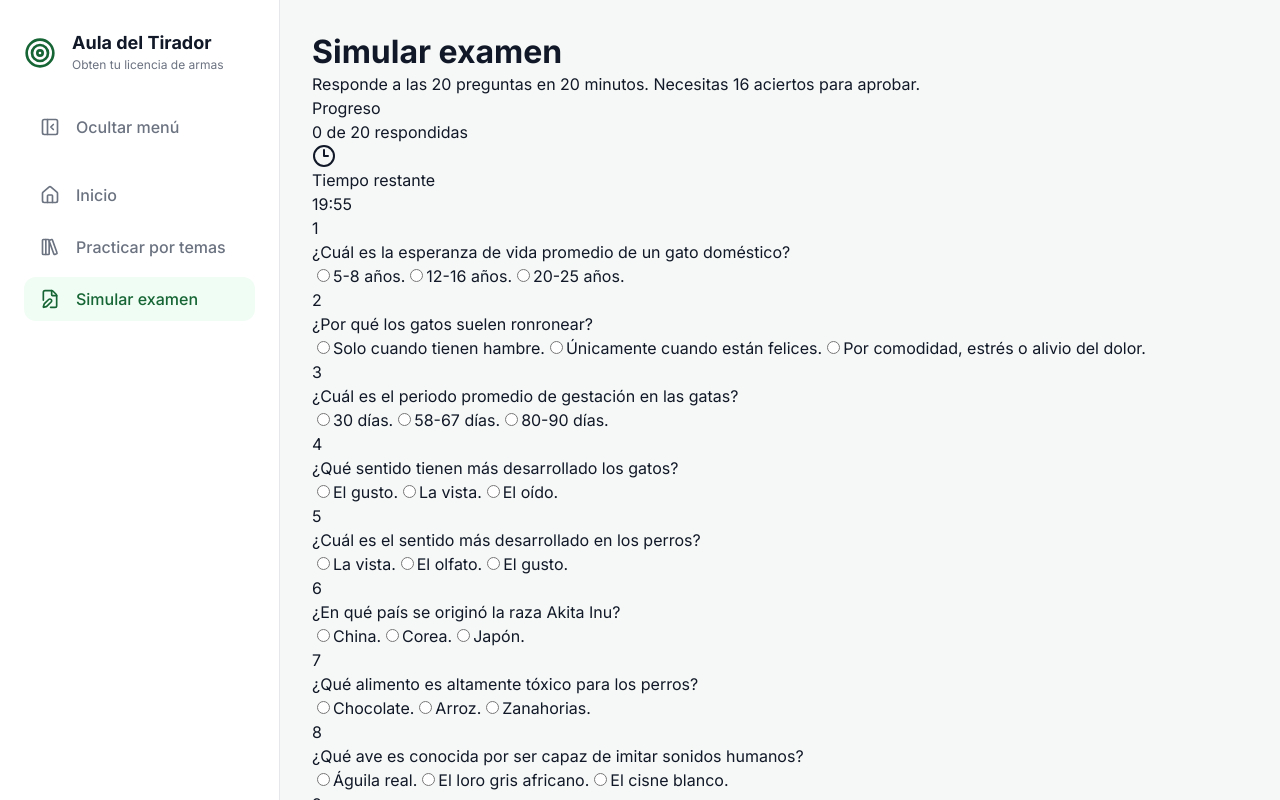
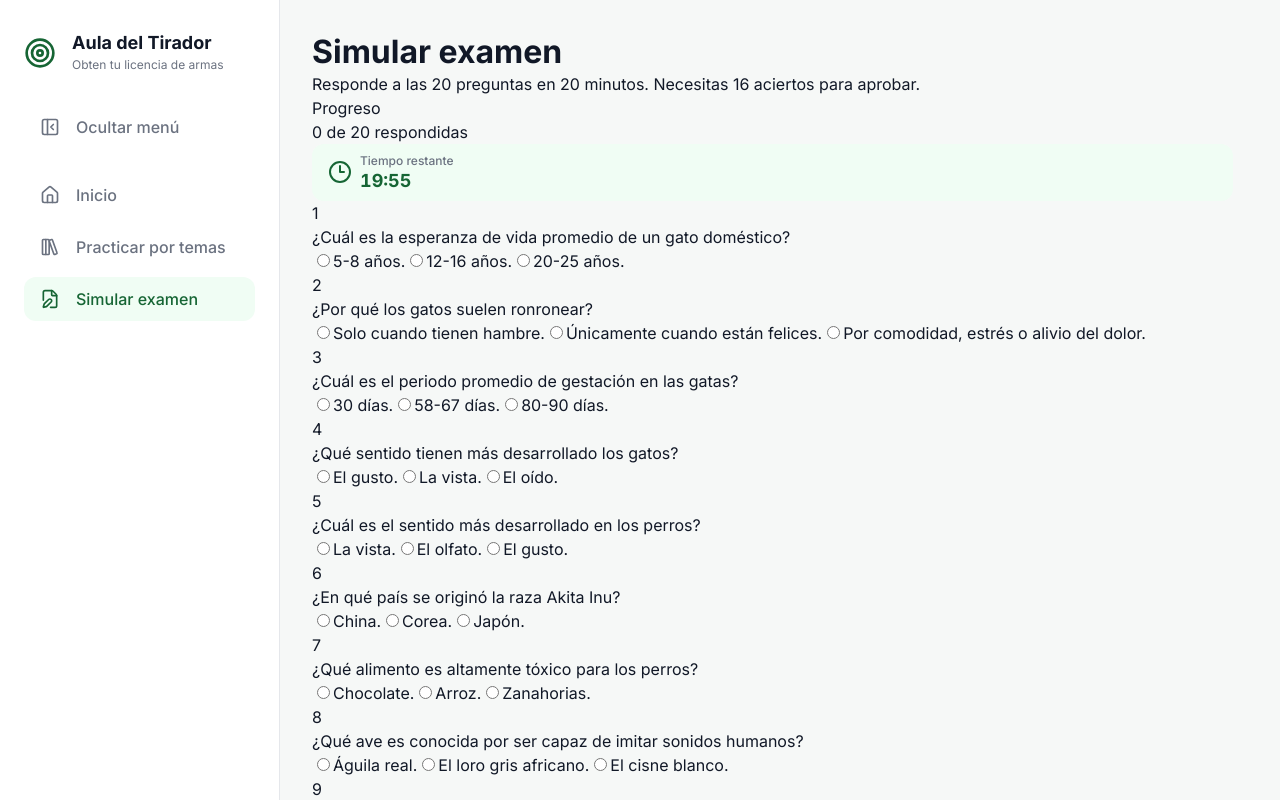
Before and after one commit to ManuelSanchis/aula-del-tirador, a React app in the folder app/: page /exam in a window 1280 px wide. Shown: the top 800 px of the page. Built offline with nearby package versions, Linux system fonts and the light colour scheme; the HTML template or start-up script is replaced by a standard one.

Commit message:
feat: add Timer styles

```diff
--- /dev/null
+++ b/app/src/components/Timer.module.css
@@ -0,0 +1,48 @@
+.timer {
+  display: flex;
+  align-items: center;
+
+  gap: var(--spacing-xs);
+  padding: var(--spacing-xs) var(--spacing-sm);
+
+  color: var(--color-primary);
+
+  background-color: var(--color-primary-soft);
+  border-radius: var(--radius-md);
+}
+
+.icon {
+  flex-shrink: 0;
+
+  width: 1.5rem;
+  height: 1.5rem;
+}
+
+.label {
+  font-size: var(--font-size-xs);
+  font-weight: 500;
+
+  color: var(--color-text-muted);
+}
+
+.time {
+  font-size: var(--font-size-lg);
+  font-weight: 700;
+  line-height: 1.25;
+  font-variant-numeric: tabular-nums;
+}
+
+@media (width <= 768px) {
+  .timer {
+    padding: var(--spacing-2xs) var(--spacing-xs);
+  }
+
+  .icon {
+    width: 1.25rem;
+    height: 1.25rem;
+  }
+
+  .time {
+    font-size: var(--font-size-base);
+  }
+}
--- a/app/src/components/Timer.tsx
+++ b/app/src/components/Timer.tsx
@@ -1,5 +1,7 @@
 import { Clock3 } from 'lucide-react';
 import { useEffect, useRef, useState } from 'react';
+
+import styles from './Timer.module.css';
 
 interface TimerProps {
   durationSeconds: number;
@@ -41,13 +43,13 @@ export const Timer = ({ durationSeconds, running = true, onTimeUp }: TimerProps)
   };
 
   return (
-    <div>
-      <Clock3 />
+    <div className={styles.timer}>
+      <Clock3 className={styles.icon} />
 
       <div>
-        <p>Tiempo restante</p>
+        <p className={styles.label}>Tiempo restante</p>
 
-        <p>{formatTime(timeLeft)}</p>
+        <p className={styles.time}>{formatTime(timeLeft)}</p>
       </div>
     </div>
   );
```
